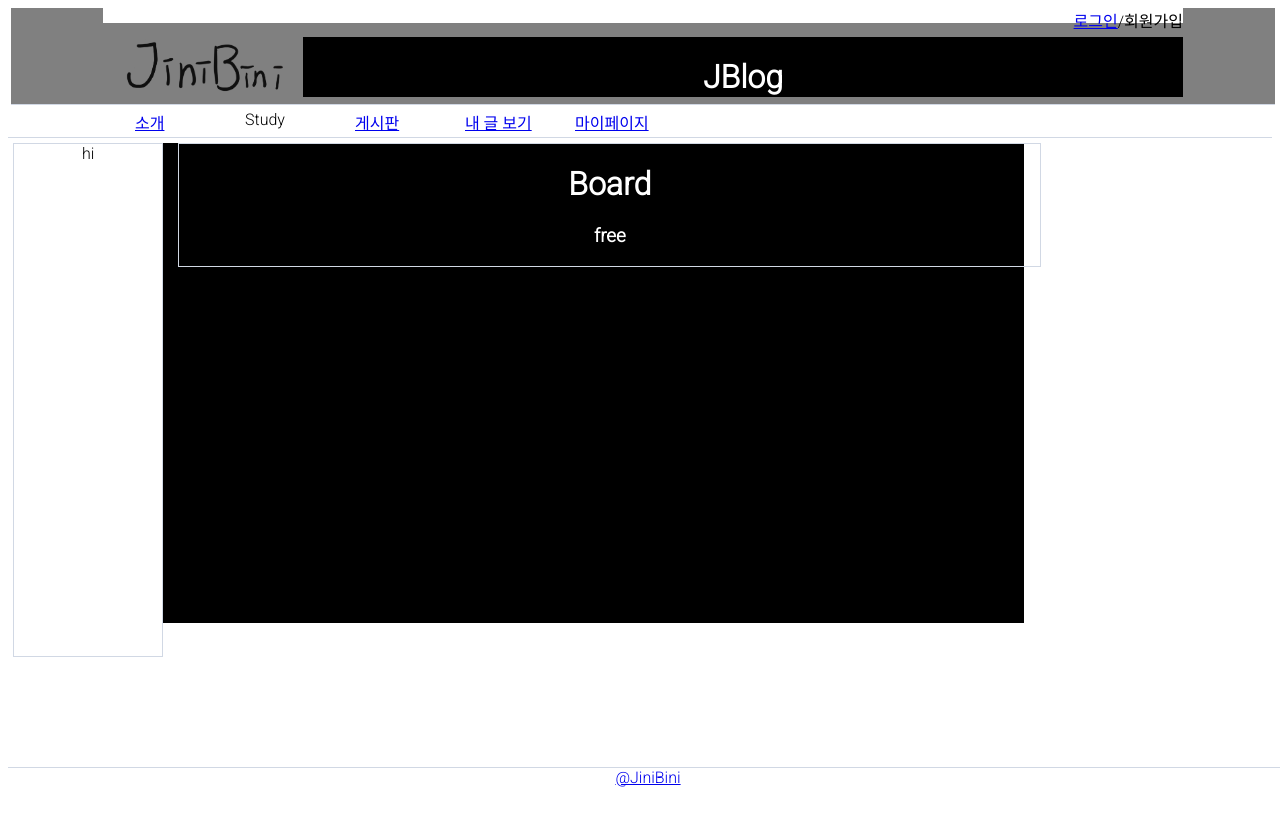
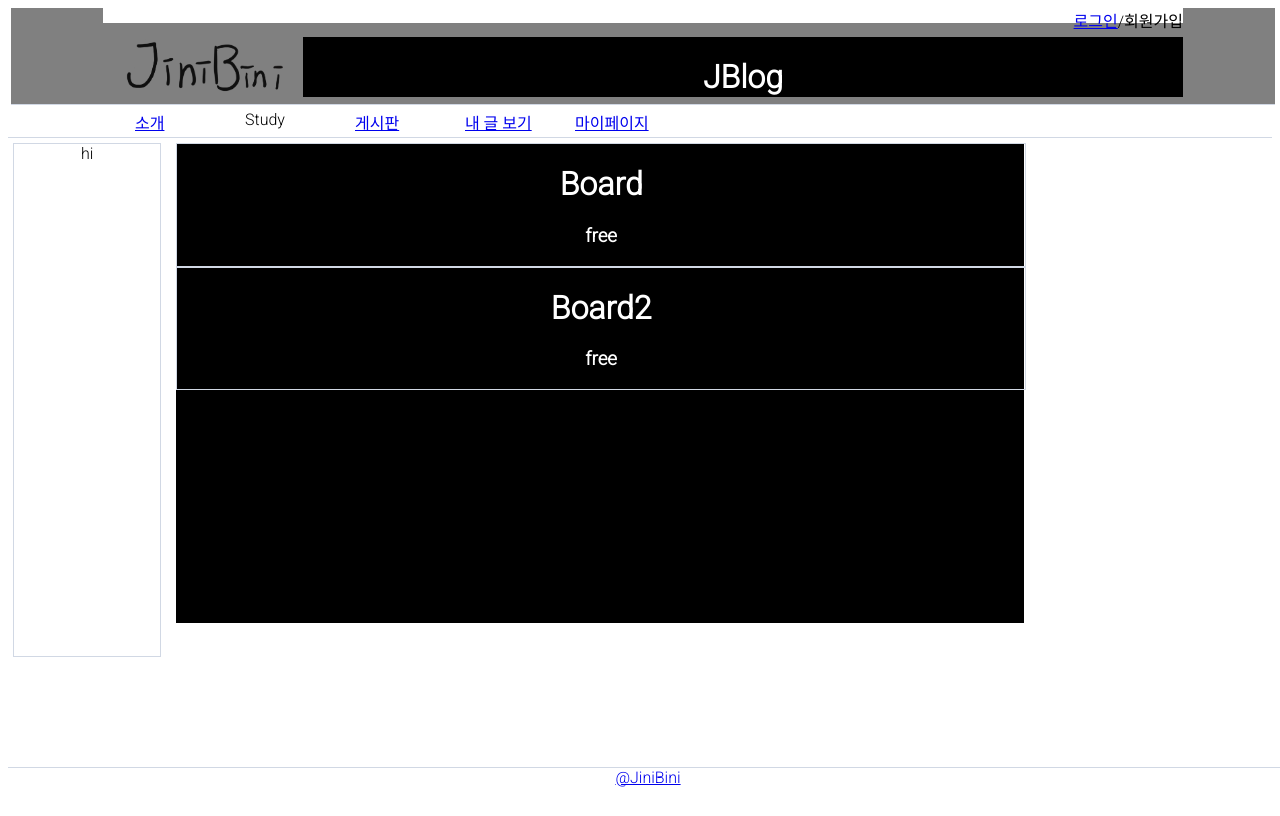
Before and after one commit to JiniBini/JBlog, a React (Create React App) app in the folder react_jblog/: page /board in a window 1280 px wide. Built offline with nearby package versions, Linux system fonts and the light colour scheme.

Commit message:
web structure board.js

```diff
--- a/react_jblog/src/Components/Board.js
+++ b/react_jblog/src/Components/Board.js
@@ -8,7 +8,10 @@ class Board extends Component {
       <Layout>
         <Section>
           <h1>Board </h1>
-
+          <h3>free</h3>
+        </Section>
+        <Section>
+          <h1>Board2 </h1>
           <h3>free</h3>
         </Section>
       </Layout>
@@ -18,6 +21,7 @@ class Board extends Component {
 
 
 const Layout = styled.div`
+  margin-left: 15px;
   width: 880px;
   height: 75%;
   background-color: #000000;
@@ -27,7 +31,6 @@ const Layout = styled.div`
 const Section = styled.div`
   width: 100%;
   border: 1px solid #d1d8e4;
-  margin-left: 15px;
 `
 
 export default Board;
```
Also changed, not shown: 1 other file (tests, documents, lock files or other folders).
